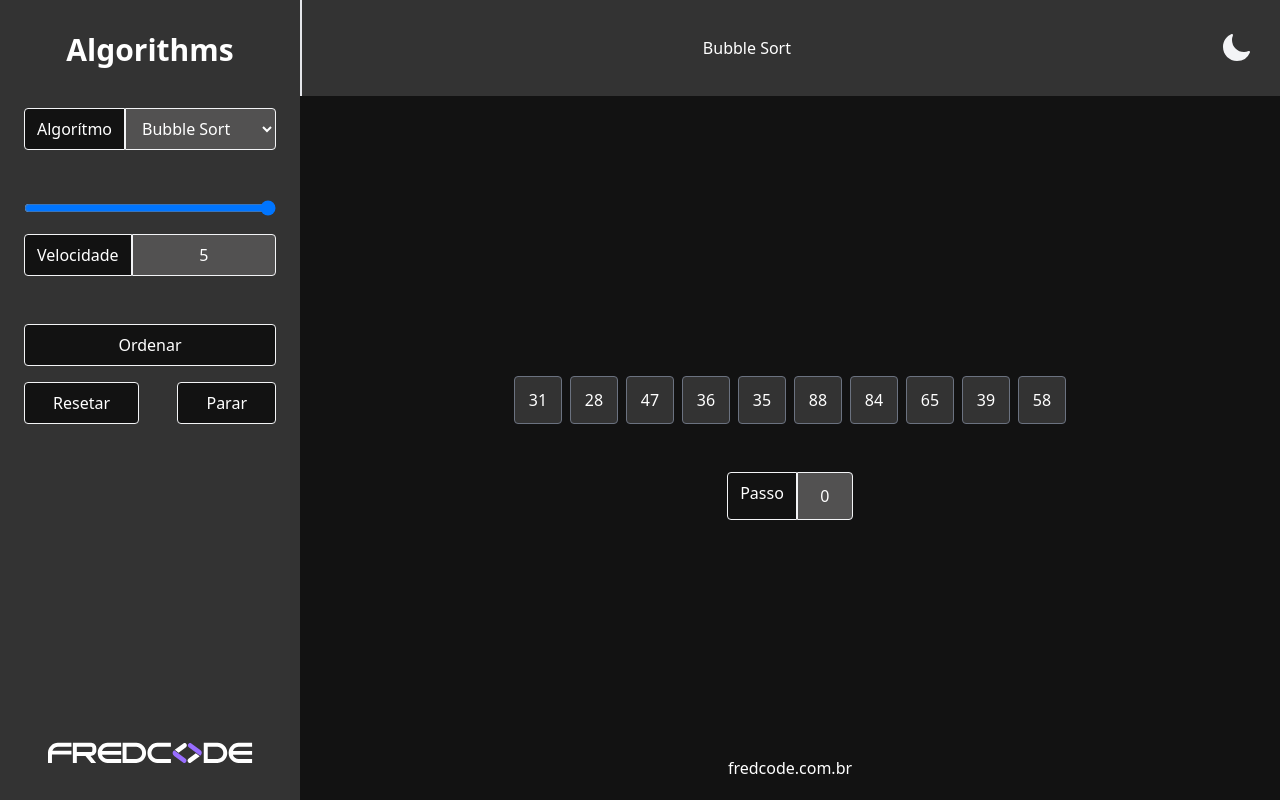
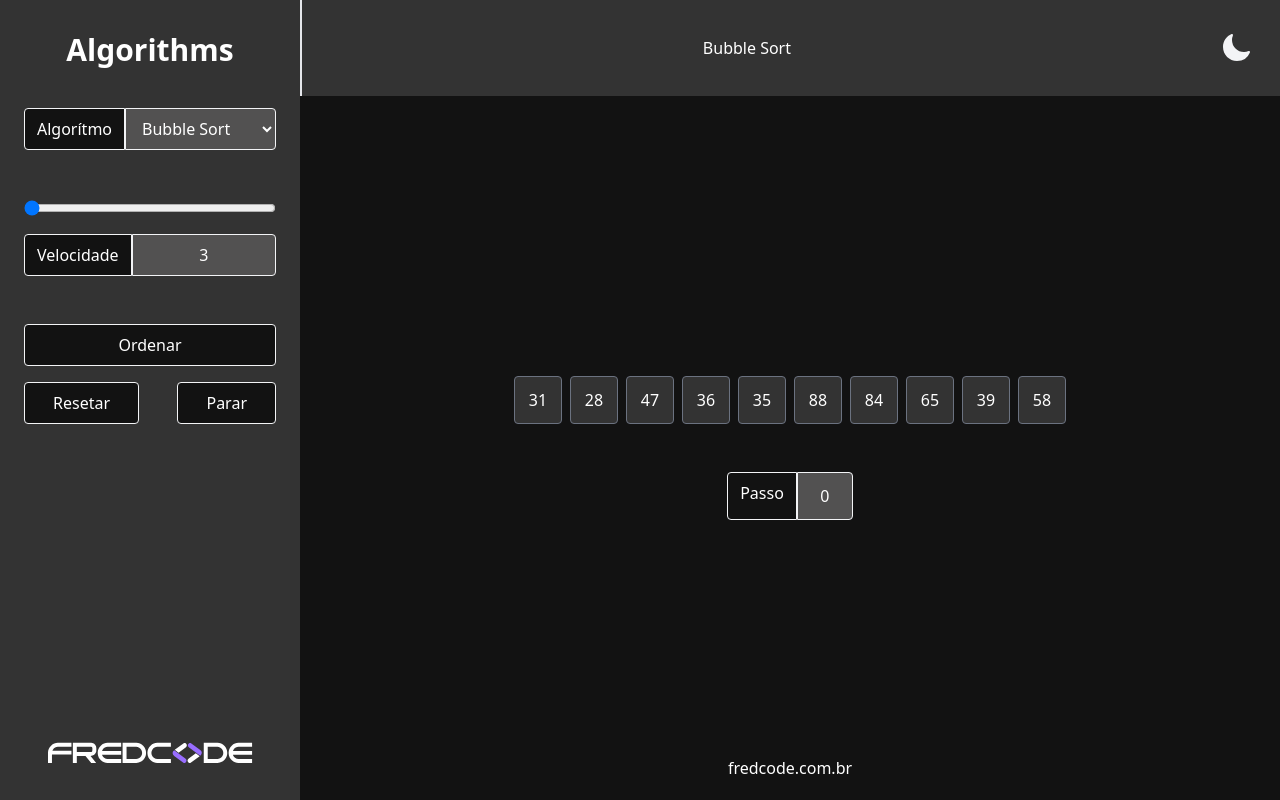
Before and after one commit to fredcode-br/sorting-algorithms, a React (Create React App) app: page / in a window 1280 px wide. Built offline with nearby package versions, Linux system fonts and the light colour scheme; the HTML template or start-up script is replaced by a standard one.

Commit message:
configuring bubble sort

```diff
--- a/src/algorithms/BubbleSort.tsx
+++ b/src/algorithms/BubbleSort.tsx
@@ -1,26 +1,33 @@
 import {useEffect } from 'react';
 import { useAlgorithmContext } from "../common/context/Algorithm";
-import { delay } from 'framer-motion';
 
 const BubbleSort = () => {
-    const { numbers, setNumbers, steps, setSteps, speed, actualAlgorithm, sorting, setSorting } = useAlgorithmContext();
+    const {
+        numbers,
+        setNumbers,
+        setSteps,
+        speed,
+        actualAlgorithm,
+        sorting,
+        setSorting
+    } = useAlgorithmContext();
     let sortedNumbers = [...numbers];
 
     const solve = () => {
         for(let i = sortedNumbers.length, timer=0; i > 0; timer += i-1, i--){
-            console.log("Teste")
             setTimeout(() => {
                 for(let j = 1; j < i; j++){
                     setTimeout(() => {
                         let numberJ = document.getElementById(`${sortedNumbers[j]}`);
-                        if (numberJ) numberJ.style.border="solid 2px red"
                         let numberJ1 = document.getElementById(`${sortedNumbers[j-1]}`);
-                        if (numberJ1) numberJ1.style.border="solid 2px red"
+                        if (numberJ) numberJ.style.border="solid 3px red"
+                        if (numberJ1) numberJ1.style.border="solid 3px red"
 
                         setTimeout(() => {
                             if (numberJ) numberJ.style.border='none'
                             if (numberJ1) numberJ1.style.border='none'
-                        }, 600-10) // Tempo para desativar animação troca
+                            if (j == i-1) if (numberJ1) numberJ1.style.border="solid 3px green"
+                        }, speed-100)
 
                         if (sortedNumbers[j] < sortedNumbers[j - 1]) {
                             let temp = sortedNumbers[j];
@@ -28,39 +35,27 @@ const BubbleSort = () => {
                             newArray[j] = newArray[j - 1];
                             newArray[j - 1] = temp
                             sortedNumbers = newArray
-                        setSteps(steps => steps+1)
 
-                        let numberJPosition = numberJ?.getBoundingClientRect()
-                        let numberJ1Position = numberJ1?.getBoundingClientRect()
 
+                            setTimeout(() => {
                                 if (numberJ) numberJ.style.transform='translate(0%, -150%)'
                                 if (numberJ1) numberJ1.style.transform='translate(0%, -150%)'
+                            }, speed*0.1)
+                            setTimeout(() => {
+                                setNumbers(sortedNumbers)
+                                setSteps(steps => steps+1)
+                            }, speed*0.22)
 
                             setTimeout(()=>{
-                            if (numberJ) numberJ.style.transform='translate( calc(130% - 4px), -150%)'
-                            if (numberJ1) numberJ1.style.transform='translate( calc(-130% + 4px), -150%)'
-                        },200)
+                                if (numberJ) numberJ.style.transform='translateY(0%)'
+                                if (numberJ1) numberJ1.style.transform='translateY(0%)'
+                            },speed*0.7)
+                        }
 
-
-                        setTimeout(()=>{
-                            if (numberJ) numberJ.style.transform='translate( calc(130% - 4px), 0%)'
-                            if (numberJ1) numberJ1.style.transform='translate( calc(-130% + 4px), 0%)'
-                        },500) // Tempo para desativar animação troca
-                        setNumbers(sortedNumbers)
+                    }, (j-1)*speed)
                 }
-                    setTimeout(()=>{
-                        if (numberJ) numberJ.style.transform='translate( 0%, 0%)'
-                        if (numberJ1) numberJ1.style.transform='translate( 0%, 0%)'
-                    },710) // Tempo para desativar animação troca
-                }, (j-1)*700)
-
+            },timer*speed)
         }
-                console.log("SortedNumbers: "+ sortedNumbers)
-                // setNumbers(sortedNumbers)
-            },timer*800)
-        }
-        console.log("Numbers:       "+ numbers )
-
        setSorting(false)
     }
 
--- a/src/common/context/Algorithm.tsx
+++ b/src/common/context/Algorithm.tsx
@@ -23,7 +23,7 @@ const DEFAUL_VALUE = {
     setActiveNumbers: () => {},
     steps: 0,
     setSteps: () => {},
-    speed: 1,
+    speed: 3000,
     setSpeed: () => {}
 };
 
@@ -53,7 +53,7 @@ export const AlgorithmProvider = ({ children }: Props) => {
     const [ sorting, setSorting ] = useState<boolean>(false);
     const [ activeNumbers, setActiveNumbers ] = useState<number[]>([]);
     const [ steps, setSteps ] = useState<number>(0);
-    const [ speed, setSpeed ] = useState<number>(1)
+    const [ speed, setSpeed ] = useState<number>(3000)
 
     return (
         <AlgorithmContext.Provider value={{
@@ -160,6 +160,7 @@ export const useAlgorithmContext = () => {
         reset,
         stop,
         speed,
+        setSpeed,
         sorting,
         setSorting
     }
--- a/src/components/Form/index.tsx
+++ b/src/components/Form/index.tsx
@@ -6,9 +6,7 @@ import { useAlgorithmContext } from "../../common/context/Algorithm";
 
 const Form = () => {
 
-    const { algorithms, selectAlgorithmn, sort, reset, stop } = useAlgorithmContext();
-
-    const [speed, setSpeed] = useState<string>('5')
+    const { algorithms, selectAlgorithmn, sort, reset, stop, speed, setSpeed} = useAlgorithmContext();
 
     return (
         <div className="w-full">
@@ -32,10 +30,10 @@ const Form = () => {
                             type="range"
                             name="speed"
                             id="speed"
-                            step="1"
-                            min="1"
-                            max="5"
-                            onChange={event => setSpeed(event.target.value)}
+                            step="1000"
+                            min="1000"
+                            max="5000"
+                            onChange={event => setSpeed(Number(event.target.value))}
                             />
                     <div className="flex w-full pt-3">
                         <label
@@ -44,7 +42,7 @@ const Form = () => {
                             Velocidade
                         </label>
                         <p className="w-full bg-dark-300 dark:bg-fredcode-100  text-white border border-gray-100 px-3 py-2 rounded-r">
-                            {speed}
+                            {(Number(speed))*0.001}
                         </p>
                     </div>
                 </div>
--- a/src/index.css
+++ b/src/index.css
@@ -1,3 +1,14 @@
 @tailwind base;
 @tailwind components;
 @tailwind utilities;
+
+
+@keyframes bubblesortA {
+    0% {transform: translateX(0);}
+    100% {transform: translateX(100%);}
+}
+
+@keyframes bubblesortB {
+    0% {transform: translateX(0);}
+    100% {transform: translateX(100%);}
+}
```
Lines whose indentation alone changed are shown as unchanged.
